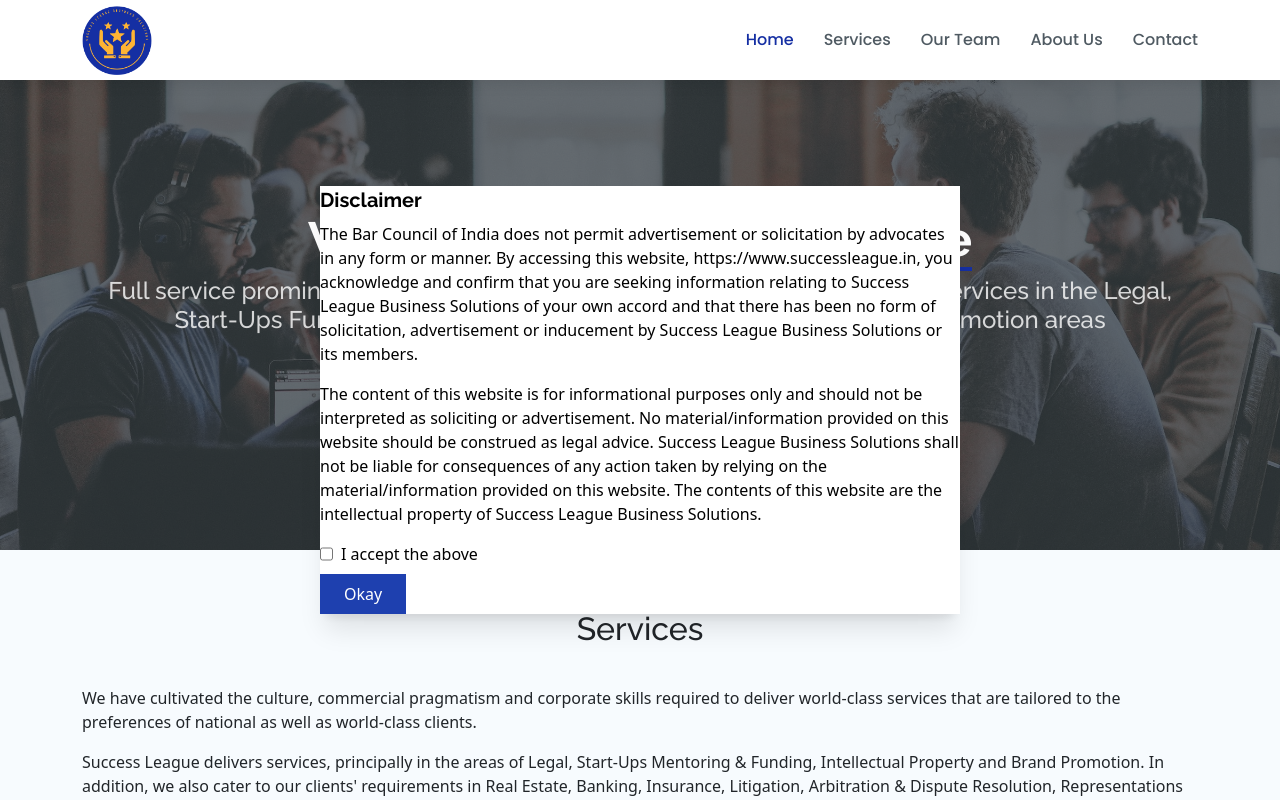
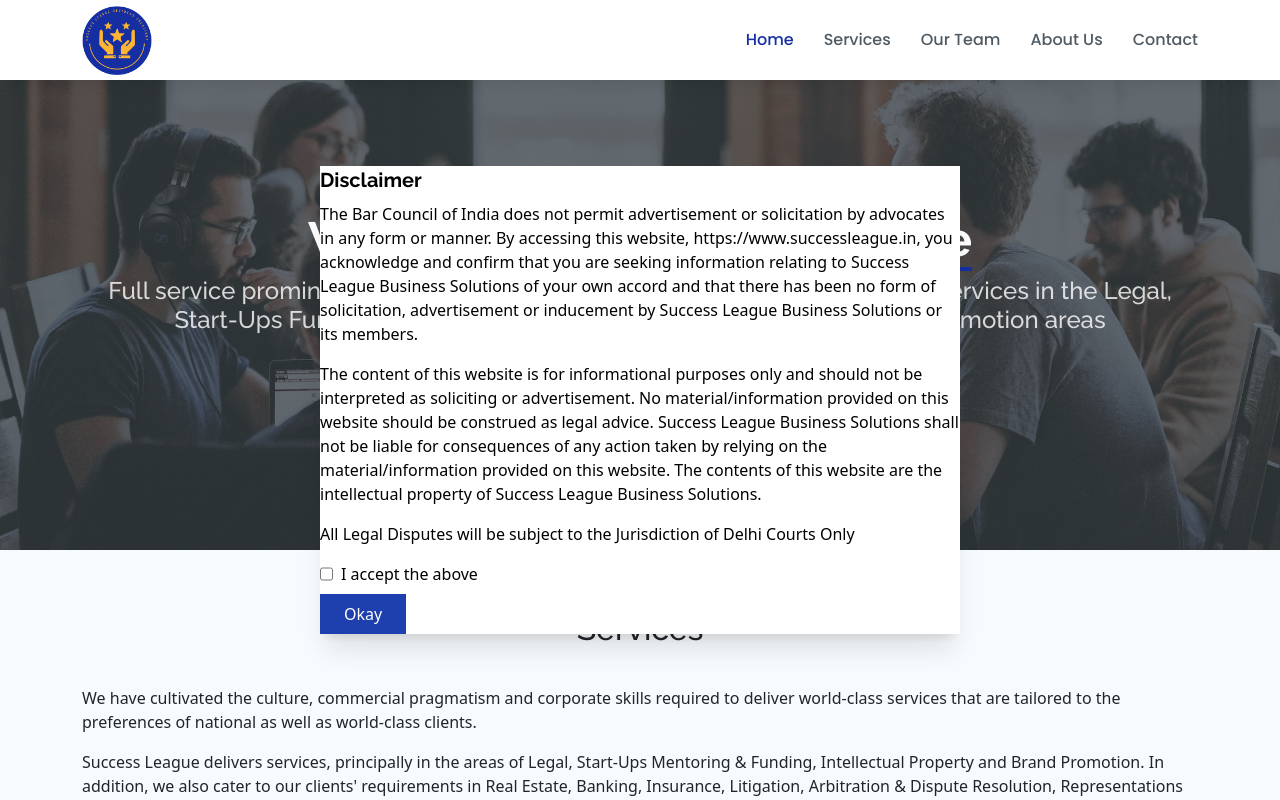
Before and after one commit to PradyumnaGarg/success-league, an Angular app: page / in a window 1280 px wide. Shown: the top 800 px of the page. Built offline with nearby package versions, Linux system fonts and the light colour scheme.

Commit message:
changes in disclamer

```diff
--- a/src/app/app.component.html
+++ b/src/app/app.component.html
@@ -98,6 +98,7 @@
   Solutions shall not be liable for consequences of any action taken by relying on the material/information provided on this website. The contents of this website are the intellectual property of Success League Business
   Solutions.
       </p>
+      <p>All Legal Disputes will be subject to the Jurisdiction of Delhi Courts Only</p>
     </div>
     <form [formGroup]="form" class="flex flex-col space-y-2">
       <label for="" class="flex space-x-2">
```
